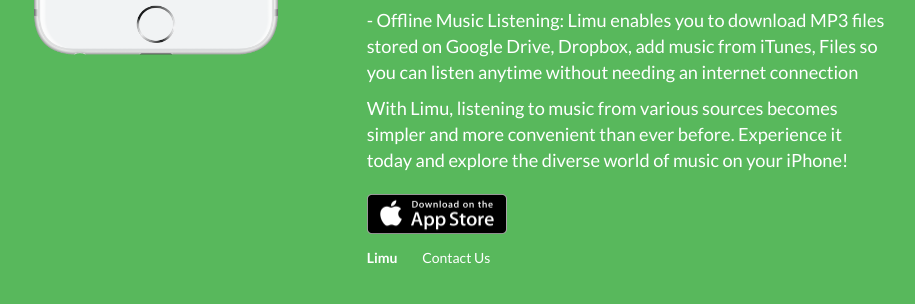
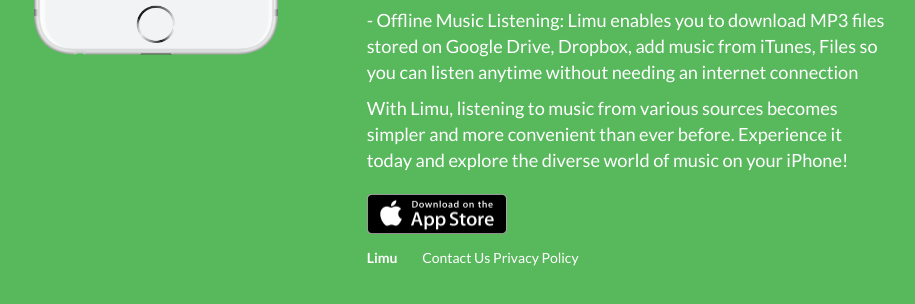
Before and after one commit to geekstars/limu, a plain HTML site: page index.html in a window 1280 px wide. Shown: the part 464-768 px from the top of the page, without its empty margins (210-1125 px from the left). Drawn offline with Linux system fonts and the light colour scheme.

Commit message:
Update index.html

```diff
--- a/index.html
+++ b/index.html
@@ -73,6 +73,8 @@
                                         <strong style="color:white;padding-right:22px;">Limu</strong>
                                         <a class="footer-link" style="color:white;"
                                             href="mailto:hoangminhthanh@outlook.com">Contact Us</a>
+                                        <a class="footer-link" style="color:white;"
+                                            href="https://geekstars.github.io/limu/privacy.html">Privacy Policy</a>
                                     </p>
                                 </div>
                             </div>
```
